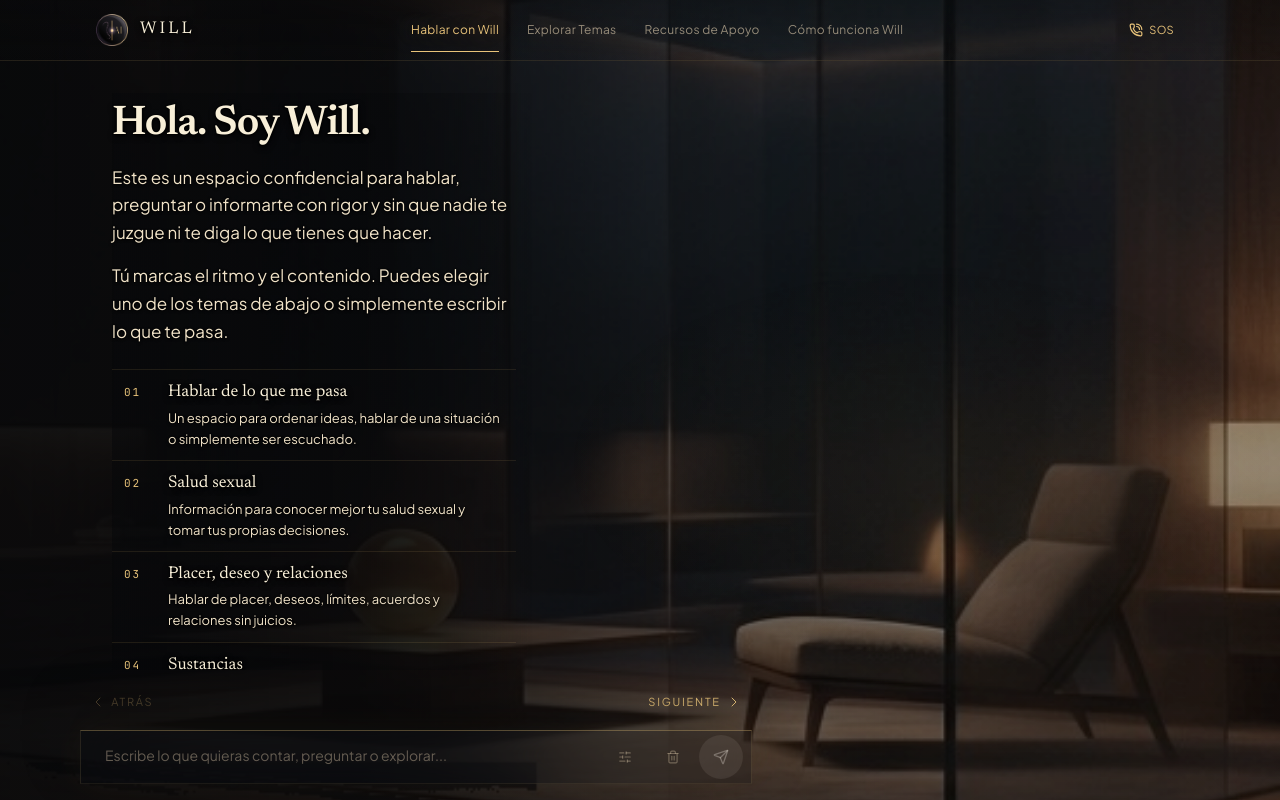
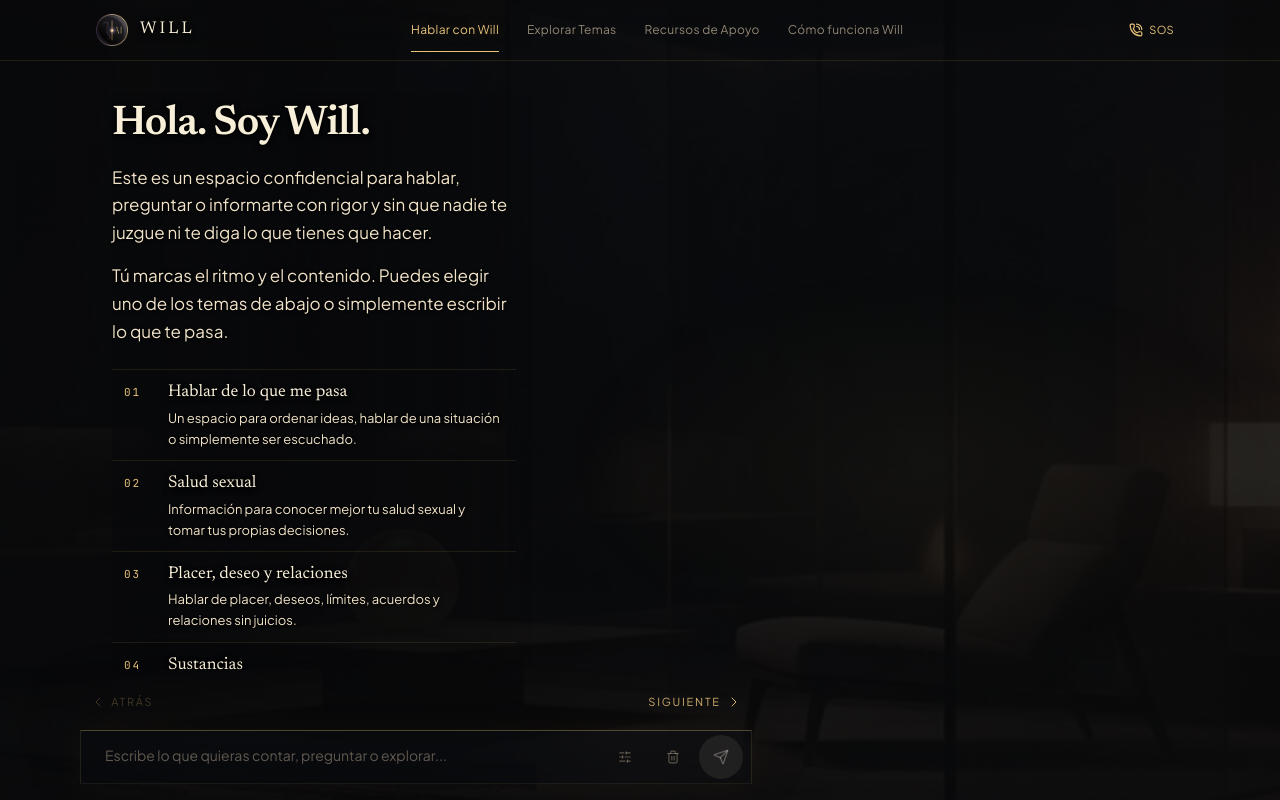
Before and after one commit to wmejiasbcn-tech/Agente-Will-App, a React (Vite) app: page / in a window 1280 px wide. Built offline with nearby package versions, Linux system fonts and the light colour scheme.

Commit message:
El texto manda. El espacio queda atrás, cálido, sin competir.

```diff
--- a/api/index.ts
+++ b/api/index.ts
@@ -138,7 +138,7 @@ Estás con la persona, en el mismo espacio, hablando.
 - Habla como en una conversación viva: turnos cortos, presencia, una cosa cada vez.
 - Espera. Pregunta solo si abre espacio, nunca para conducir.
 - Si pide información técnica, dásela con rigor, en prosa hablada, no como artículo ni esquema de 12 puntos.
-- Sin títulos markdown, sin listas largas, sin tono de manual, salvo que la persona pida expresamente un listado.
+- Sin títulos markdown, sin asteriscos de formato, sin listas largas, sin tono de manual, salvo que la persona pida expresamente un listado.
 - No uses etiquetas internas (dominios, pilares, verificación ética, ADN, lab).
 - No recites la constitución. Acompaña.
 
--- a/src/components/WillChat.tsx
+++ b/src/components/WillChat.tsx
@@ -36,6 +36,25 @@ interface WillChatProps {
 
 const WELCOME_TEXT =
   'Hola. Soy Will.\n\nEste es un espacio confidencial para hablar, preguntar o informarte con rigor y sin que nadie te juzgue ni te diga lo que tienes que hacer.\n\nTú marcas el ritmo y el contenido. Puedes elegir uno de los temas de abajo o simplemente escribir lo que te pasa.';
+
+function WillSpoken({ text }: { text: string }) {
+  const parts = text.split(/(\*\*[^*]+?\*\*)/g);
+  return (
+    <>
+      {parts.map((part, i) => {
+        const bold = part.match(/^\*\*([^*]+)\*\*$/);
+        if (bold) {
+          return (
+            <strong key={i} className="font-semibold">
+              {bold[1]}
+            </strong>
+          );
+        }
+        return <React.Fragment key={i}>{part}</React.Fragment>;
+      })}
+    </>
+  );
+}
 
 export const WillChat: React.FC<WillChatProps> = ({
   currentDimension,
@@ -328,7 +347,7 @@ export const WillChat: React.FC<WillChatProps> = ({
         )}
 
         {!isEntrance && (
-          <div className="max-w-2xl mx-auto w-full px-5 sm:px-8 py-8 space-y-8">
+          <div className="max-w-2xl mx-auto w-full px-5 sm:px-8 py-8 space-y-8 will-thread">
             {messages
               .filter((m) => m.id !== 'welcome-msg' && !m.id.startsWith('welcome-'))
               .map((msg) => {
@@ -346,13 +365,11 @@ export const WillChat: React.FC<WillChatProps> = ({
                     )}
 
                     <div
-                      className={`max-w-[94%] text-sm leading-relaxed whitespace-pre-wrap ${
-                        isUser
-                          ? 'will-msg-user rounded-sm px-4 py-3 text-[#ead6b4]'
-                          : 'will-msg-will text-[#ead6b4]/90'
+                      className={`max-w-[94%] text-[15px] sm:text-base leading-relaxed whitespace-pre-wrap ${
+                        isUser ? 'will-msg-user rounded-sm px-4 py-3' : 'will-msg-will'
                       }`}
                     >
-                      {msg.content}
+                      <WillSpoken text={msg.content} />
                     </div>
 
                     {!isUser && (
--- a/src/index.css
+++ b/src/index.css
@@ -103,18 +103,18 @@
 }
 .will-photo-chat {
   animation-name: will-space-unfold-chat;
-  filter: brightness(0.68) saturate(0.78) contrast(0.96);
+  filter: brightness(0.5) saturate(0.72) contrast(0.94);
 }
 @keyframes will-space-unfold-chat {
   from {
     opacity: 0.22;
     transform: scale(1.04);
-    filter: brightness(0.35) saturate(0.7);
+    filter: brightness(0.3) saturate(0.65);
   }
   to {
     opacity: 1;
     transform: scale(1);
-    filter: brightness(0.68) saturate(0.78) contrast(0.96);
+    filter: brightness(0.5) saturate(0.72) contrast(0.94);
   }
 }
 @media (prefers-reduced-motion: reduce) {
@@ -131,15 +131,20 @@
   pointer-events: none;
 }
 .will-veil-chat {
-  background: linear-gradient(
-    90deg,
-    rgba(7, 8, 10, 0.93) 0%,
-    rgba(7, 8, 10, 0.86) 28%,
-    rgba(7, 8, 10, 0.58) 44%,
-    rgba(7, 8, 10, 0.28) 58%,
-    rgba(7, 8, 10, 0.12) 72%,
-    rgba(7, 8, 10, 0.08) 100%
-  );
+  background:
+    linear-gradient(
+      90deg,
+      rgba(7, 8, 10, 0.94) 0%,
+      rgba(7, 8, 10, 0.88) 38%,
+      rgba(7, 8, 10, 0.78) 62%,
+      rgba(7, 8, 10, 0.7) 100%
+    ),
+    linear-gradient(
+      180deg,
+      rgba(7, 8, 10, 0.18) 0%,
+      rgba(7, 8, 10, 0) 30%,
+      rgba(7, 8, 10, 0.22) 100%
+    );
 }
 .will-veil-topics,
 .will-veil-resources,
@@ -155,10 +160,9 @@
   .will-veil-chat {
     background: linear-gradient(
       180deg,
-      rgba(7, 8, 10, 0.88) 0%,
-      rgba(7, 8, 10, 0.62) 32%,
-      rgba(7, 8, 10, 0.28) 58%,
-      rgba(7, 8, 10, 0.7) 100%
+      rgba(7, 8, 10, 0.9) 0%,
+      rgba(7, 8, 10, 0.78) 40%,
+      rgba(7, 8, 10, 0.72) 100%
     );
   }
   .will-veil-topics,
@@ -401,12 +405,28 @@
 
 .will-msg-will {
   background: transparent;
+  color: #f8efd8;
+  text-shadow:
+    0 0 1px #000,
+    0 1px 2px #000,
+    0 2px 8px rgba(0, 0, 0, 0.9);
 }
 .will-msg-user {
-  background: rgba(10, 14, 20, 0.38);
+  background: rgba(10, 14, 20, 0.55);
   backdrop-filter: blur(16px);
   -webkit-backdrop-filter: blur(16px);
   border: 1px solid rgba(232, 195, 122, 0.14);
+  color: #f8efd8;
+  text-shadow: 0 1px 2px #000;
+}
+
+.will-thread {
+  background: linear-gradient(
+    180deg,
+    rgba(7, 8, 10, 0.42) 0%,
+    rgba(7, 8, 10, 0.28) 100%
+  );
+  border-radius: 2px;
 }
 
 .glass-panel {
```
